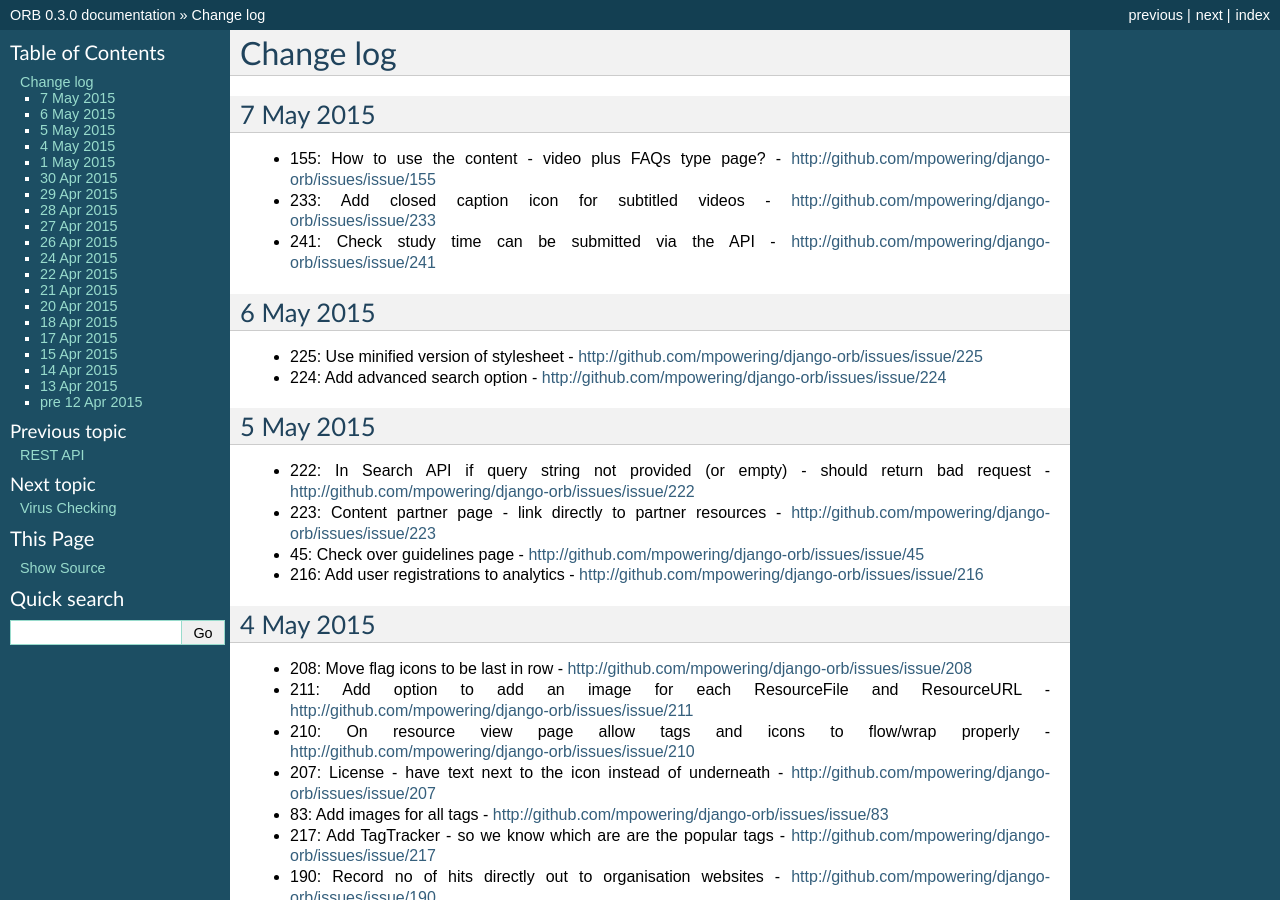
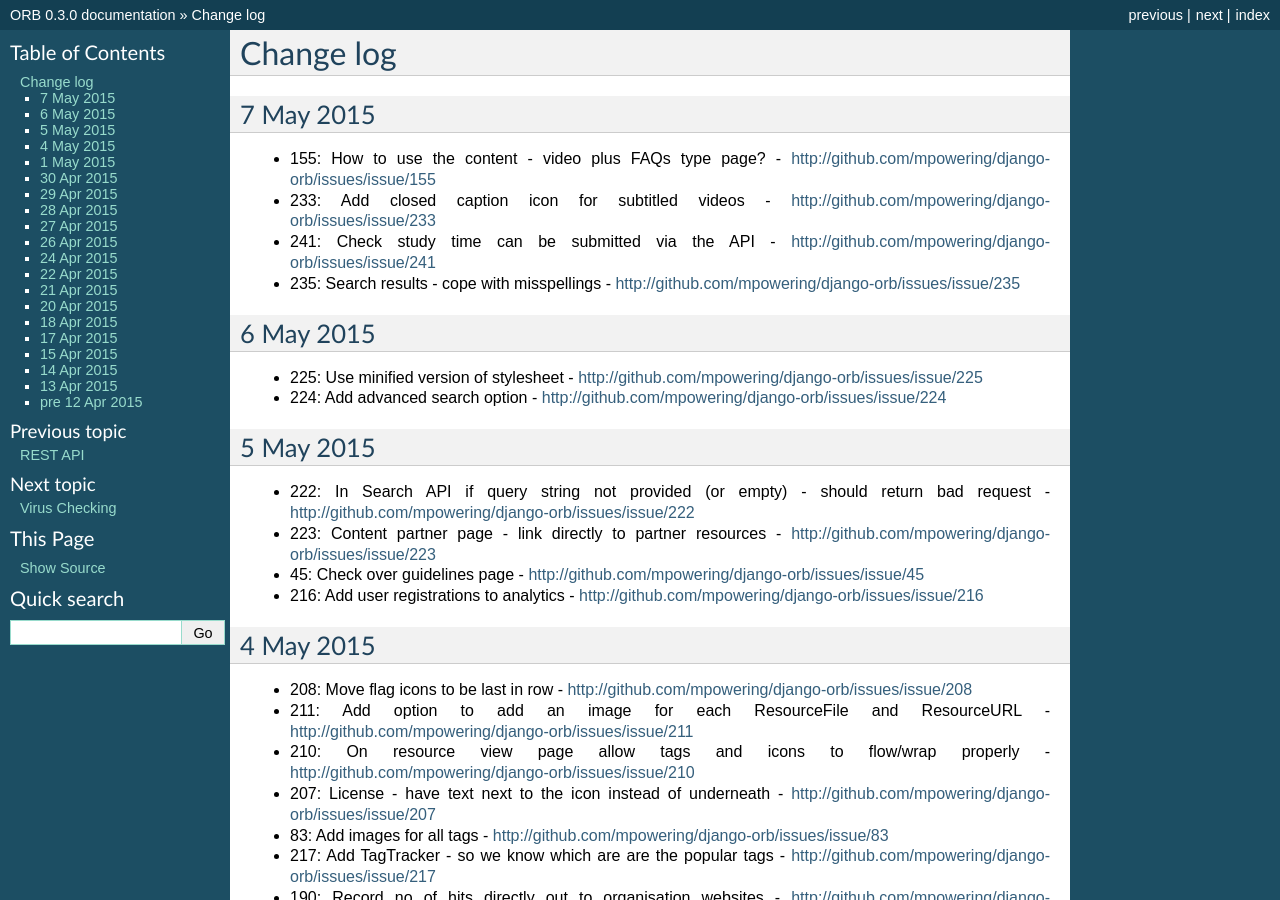
Before and after one commit to mPowering/django-orb, a Sphinx documentation site: the page built from docs/changelog.rst, in a window 1280 px wide and 900 px high. Built offline with Sphinx 7.4.7, drawn with Linux system fonts in a browser that asks for light colours.

```diff
--- a/docs/changelog.rst
+++ b/docs/changelog.rst
@@ -7,6 +7,7 @@
 * 155: How to use the content - video plus FAQs type page? - http://github.com/mpowering/django-orb/issues/issue/155
 * 233: Add closed caption icon for subtitled videos - http://github.com/mpowering/django-orb/issues/issue/233
 * 241: Check study time can be submitted via the API - http://github.com/mpowering/django-orb/issues/issue/241
+* 235: Search results - cope with misspellings - http://github.com/mpowering/django-orb/issues/issue/235
 
 6 May 2015
 ----------
```
